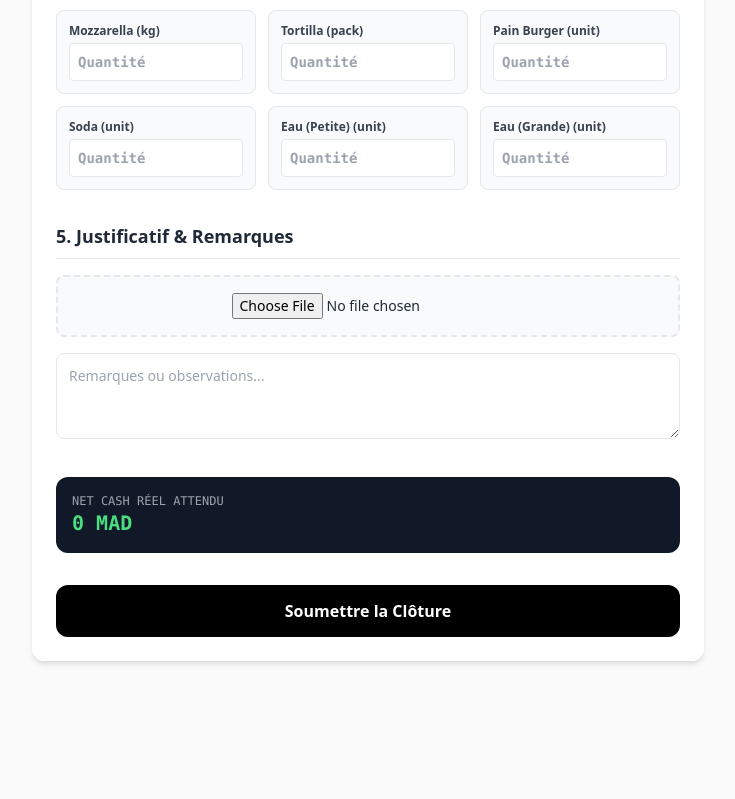
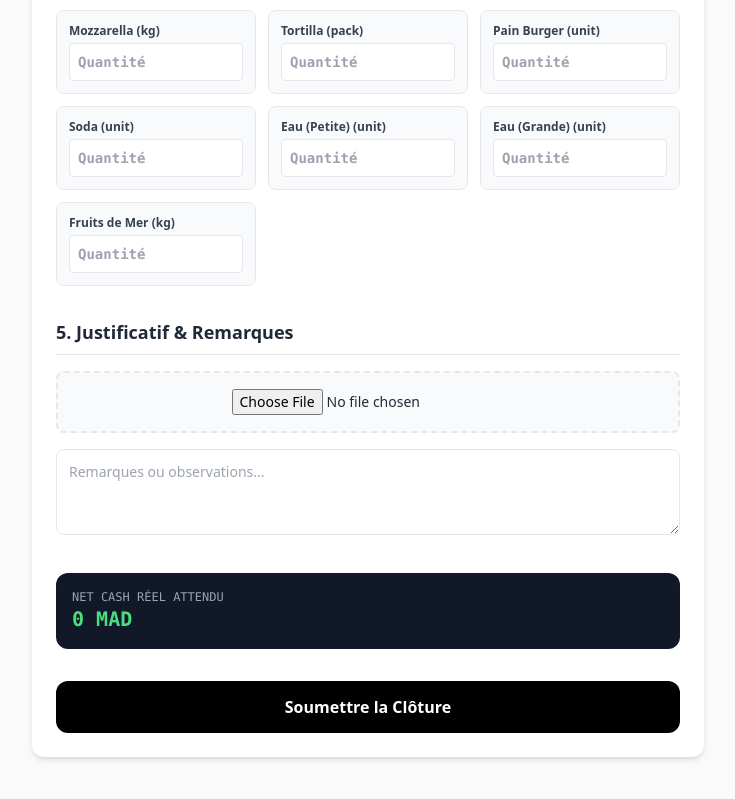
Before and after one commit to elm725/naclos, a Next.js app: page /entry in a window 1280 px wide. Shown: the part 882-1681 px from the top of the page, without its empty margins (272-1007 px from the left). Before the commit the page ends 1639 px from the top, so only its background shows below. Built offline with nearby package versions, Linux system fonts and the light colour scheme.

Commit message:
Add Fruits de Mer to inventory, supply, and dashboard

```diff
--- a/app/entry/page.tsx
+++ b/app/entry/page.tsx
@@ -13,6 +13,7 @@ const CORE_STOCK_ITEMS = [
   { code: 'soda', label: 'Soda', unit: 'unit' },
   { code: 'eau_p', label: 'Eau (Petite)', unit: 'unit' },
   { code: 'eau_g', label: 'Eau (Grande)', unit: 'unit' },
+  { code: 'fruit_de_mer', label: 'Fruits de Mer', unit: 'kg' },
 ];
 
 export default function DailyEntryForm() {
--- a/app/supply/page.tsx
+++ b/app/supply/page.tsx
@@ -12,6 +12,7 @@ const CORE_STOCK_ITEMS = [
   { code: 'soda', label: 'Soda', unit: 'unit' },
   { code: 'eau_p', label: 'Eau (Petite)', unit: 'unit' },
   { code: 'eau_g', label: 'Eau (Grande)', unit: 'unit' },
+  { code: 'fruit_de_mer', label: 'Fruits de Mer', unit: 'kg' },
 ];
 
 export default function SupplyEntryPage() {
--- a/components/AdminDashboard.tsx
+++ b/components/AdminDashboard.tsx
@@ -43,7 +43,6 @@ export default function AdminDashboard() {
       };
 
       const [closuresRes, attemptsRes, supplyRes] = await Promise.all([
-        // Added month=${selectedMonth} to match the Salem supply pattern
         fetch(`/api/closure/list?month=${selectedMonth}&_t=${timestamp}`, fetchOptions).catch(() => null),
         fetch(`/api/dashboard/attempts?month=${selectedMonth}&_t=${timestamp}`, fetchOptions).catch(() => null),
         fetch(`/api/supply?month=${selectedMonth}&_t=${timestamp}`, fetchOptions).catch(() => null)
@@ -94,7 +93,6 @@ export default function AdminDashboard() {
     router.push('/');
   };
 
-  // Foolproof filtering: checks if the business date contains the selected month string
   const filteredClosures = closures.filter((c) => {
     const bDate = String(c.business_date || c.businessDate || c.date || '');
     if (!selectedMonth) return true;
@@ -284,7 +282,7 @@ export default function AdminDashboard() {
                       <td className="py-3">
                         {dayAttempts.length > 0 ? (
                           <span className="bg-amber-100 text-amber-800 px-2 py-1 rounded text-xs font-bold border border-amber-200">
-                            ⚠️ Modifiée ({dayAttempts.length} essais)
+                            ⚠️ Modifiée ({dayAttempts.length} version(s))
                           </span>
                         ) : (
                           <span className="text-gray-500 text-xs">Standard</span>
@@ -412,7 +410,8 @@ export default function AdminDashboard() {
                     const code = i.raw_materials?.code || i.materialCode || '';
                     const fallbackLabels: Record<string, string> = {
                       'dinde': 'Dinde', 'vh': 'Viande Hachée', 'crispy': 'Crispy', 'mozarella': 'Mozzarella',
-                      'tortilla': 'Tortilla', 'burger': 'Pain Burger', 'soda': 'Soda', 'eau_p': 'Eau (P)', 'eau_g': 'Eau (G)'
+                      'tortilla': 'Tortilla', 'burger': 'Pain Burger', 'soda': 'Soda', 'eau_p': 'Eau (P)', 'eau_g': 'Eau (G)',
+                      'fruit_de_mer': 'Fruits de Mer'
                     };
                     const label = i.materialLabel || fallbackLabels[code] || code || 'Article';
 
```
